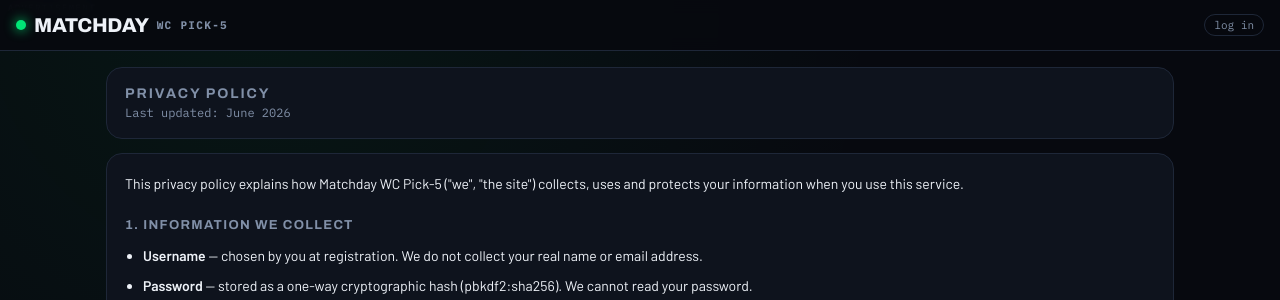
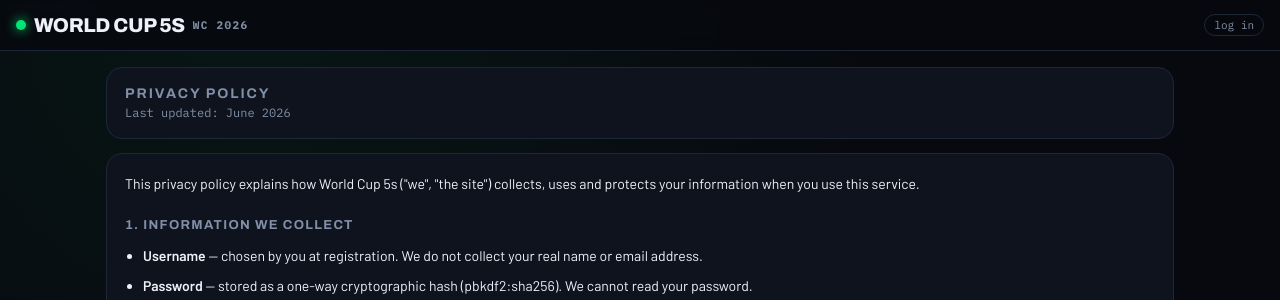
Before and after one commit to Maestro99sk/matchday, a Flask app: page /privacy in a window 1280 px wide. Shown: the top 300 px of the page. Run offline with Flask 3, Linux system fonts and the light colour scheme.

Commit message:
Rebrand to World Cup 5s
Co-Authored-By: Claude Sonnet 4.6 <noreply@anthropic.com>

```diff
--- a/app/templates/admin.html
+++ b/app/templates/admin.html
@@ -1,5 +1,5 @@
 {% extends "base.html" %}
-{% block title %}Admin · Settle{% endblock %}
+{% block title %}Admin · Settle · World Cup 5s{% endblock %}
 {% block content %}
 <div class="card"><h2>Admin · settle a matchday</h2>
   <p class="muted" style="font-size:13px">Enter real stat lines; saving scores every lineup and updates tables + ranking.</p>
--- a/app/templates/base.html
+++ b/app/templates/base.html
@@ -4,7 +4,7 @@
   <meta charset="utf-8">
   <meta name="viewport" content="width=device-width, initial-scale=1, viewport-fit=cover">
   <meta name="theme-color" content="#07090f">
-  <title>{% block title %}Matchday{% endblock %}</title>
+  <title>{% block title %}World Cup 5s{% endblock %}</title>
   <link rel="preconnect" href="https://fonts.googleapis.com">
   <link rel="preconnect" href="https://fonts.gstatic.com" crossorigin>
   <link href="https://fonts.googleapis.com/css2?family=Archivo:wght@600;700;800&family=Barlow:wght@400;500;600&family=IBM+Plex+Mono:wght@400;500;700&display=swap" rel="stylesheet">
@@ -12,7 +12,7 @@
 </head>
 <body>
   <div class="topbar">
-    <a href="{{ url_for('index') }}" class="brand"><span class="dot"></span> MATCHDAY <span class="tag">WC&nbsp;PICK-5</span></a>
+    <a href="{{ url_for('index') }}" class="brand"><span class="dot"></span> WORLD CUP 5S <span class="tag">WC&nbsp;2026</span></a>
     {% if current_user() %}<a href="{{ url_for('logout') }}" class="pill">{{ current_user().username }} · exit</a>
     {% else %}<a href="{{ url_for('login') }}" class="pill">log in</a>{% endif %}
   </div>
--- a/app/templates/privacy.html
+++ b/app/templates/privacy.html
@@ -1,5 +1,5 @@
 {% extends "base.html" %}
-{% block title %}Privacy Policy · Matchday{% endblock %}
+{% block title %}Privacy Policy · World Cup 5s{% endblock %}
 {% block content %}
 <div class="card">
   <h2 style="margin-bottom:4px">Privacy Policy</h2>
@@ -7,7 +7,7 @@
 </div>
 
 <div class="card" style="line-height:1.7;font-size:14px;color:var(--ink)">
-  <p style="margin-bottom:14px">This privacy policy explains how Matchday WC Pick-5 ("we", "the site") collects, uses and protects your information when you use this service.</p>
+  <p style="margin-bottom:14px">This privacy policy explains how World Cup 5s ("we", "the site") collects, uses and protects your information when you use this service.</p>
 
   <h3 style="font-family:var(--display);font-size:13px;text-transform:uppercase;letter-spacing:.1em;color:var(--muted);margin:18px 0 8px">1. Information we collect</h3>
   <ul style="padding-left:18px;display:flex;flex-direction:column;gap:6px">
--- a/app/templates/schedule.html
+++ b/app/templates/schedule.html
@@ -1,5 +1,5 @@
 {% extends "base.html" %}
-{% block title %}Schedule · Matchday{% endblock %}
+{% block title %}Schedule · World Cup 5s{% endblock %}
 {% block content %}
 <div class="card">
   <h2 style="margin-bottom:4px">WC 2026 Group Stage</h2>
```
